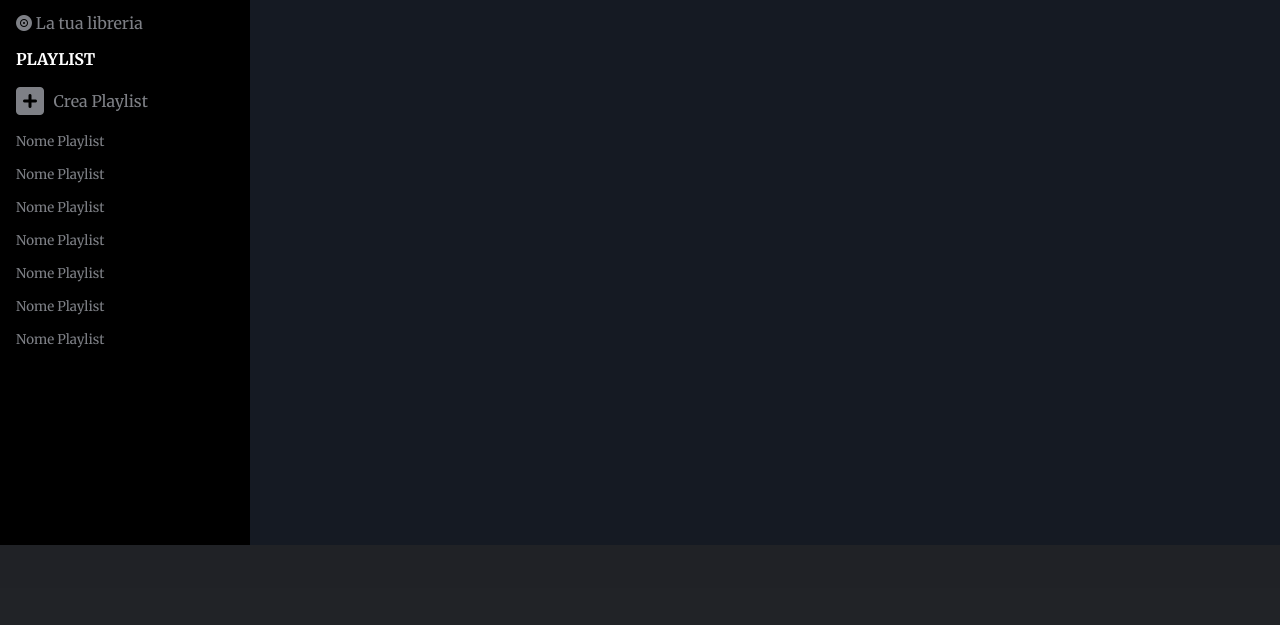
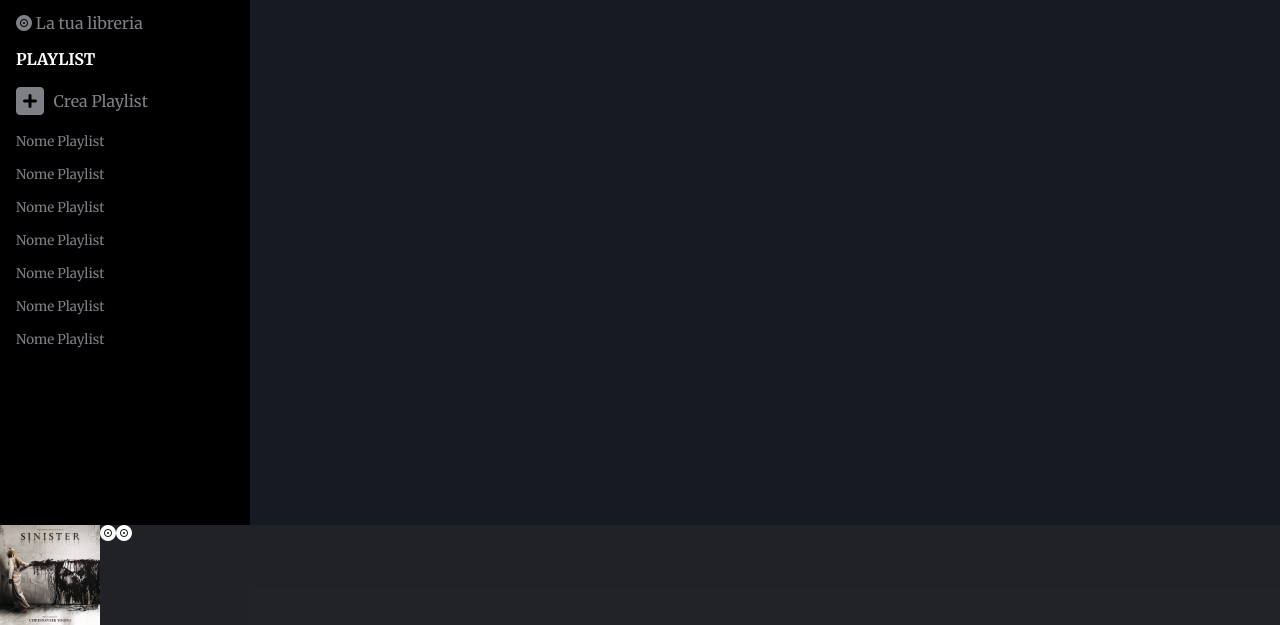
Before and after one commit to StefanoMela/html-css-spotifyweb, a plain HTML site: page index.html in a window 1280 px wide. Shown: the part 175-800 px from the top of the page. Drawn offline with Linux system fonts and the light colour scheme.

Commit message:
fix: fixed display issues

```diff
--- a/css/style.css
+++ b/css/style.css
@@ -76,7 +76,8 @@ ul a {
 .wrapper {
 
     margin-inline: auto;
-    height: 100vh;
+    height: calc(100vh - 100px);
+    display: flex;
 }
 
 
@@ -94,7 +95,7 @@ ul a {
 
 
 .sidebar {
-    height: calc(100% - 10vh);
+    height: 100%;
     width: 250px;
     background-color: var(--clr--secondary);
     color: var(--clr--subtext);
@@ -105,12 +106,24 @@ ul a {
 }
 
 
+.content {
+
+    width: calc(100% - 250px);
+    height: calc(100% - 10vh);
+    margin: 0 auto;
+    padding-top: 105px;
+
+}
+
+
+
 .footer {
-    height: 10vh;
+    height: 100px;
     color: var(--clr--text);
     background-color: var(--clr--tertiary);
     display: flex;
     justify-content: space-between;
+    align-items: center;
 }
 
 /*
@@ -230,23 +243,6 @@ HEADER
 }
 
 /*
-.content {
-
-    width: calc(100% - 250px);
-    height: calc(100% - 10vh);
-    margin: 0 auto;
-
-}  */
-
-.content {
-
-    position: absolute;
-    top: 100px;
-    right: 0;
-    left: 0;
-
-}
-/*
 .album__row {
 
     display: flex;
@@ -272,3 +268,22 @@ HEADER
     border: 1px solid red;
     height: 300px;
 } */
+
+
+
+/*
+****************
+    FOOTER
+****************
+*/
+
+
+.footer__current__song {
+
+    display: flex;
+}
+
+.footer__current__song img {
+
+    max-width: 100px;
+}
--- a/index.html
+++ b/index.html
@@ -83,8 +83,14 @@
                 </div>
             </div>
         </section>
-        <footer class="footer"></footer>
     </main>
+    <footer class="footer">
+        <div class="footer__current__song">
+            <img src="./img/sinister.jpeg" alt="">
+            <i class="fa-solid fa-record-vinyl"></i>
+            <i class="fa-solid fa-record-vinyl"></i>
+        </div>
+    </footer>
 </body>
 
 </html>
```
